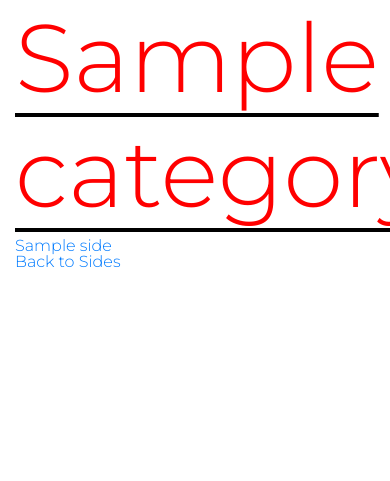
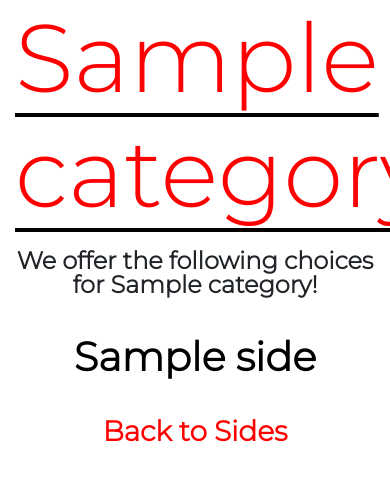
Before and after one commit to DKhubgit/Fatbird-Project, a Node server app: page /menu/sides/1 in a window 390 px wide; the page is wider, and only the part inside the window is pictured. Shown: the part 103-584 px from the top of that part. Run offline with Node 20, Linux system fonts and the light colour scheme; tables that the repository leaves empty hold one stand-in row (values such as "Sample post"); some libraries are stand-ins or nearby versions.

Commit message:
Added animations and styling to sides page, changed font size of title

```diff
--- a/public/css/styles.css
+++ b/public/css/styles.css
@@ -176,7 +176,7 @@ body {
 }
 
 .menu-title {
-    font-size: 400%;
+    font-size: 500%;
     color: red;
     font-weight: bold;
     text-align: center;
@@ -236,7 +236,7 @@ body {
 }
 
 .sauce-name {
-    font-size: 225%;
+    font-size: 250%;
     text-decoration: underline red 2px;
     text-underline-offset: 10%;
     padding-bottom: 1%;
@@ -344,15 +344,49 @@ body {
     text-underline-offset: 20%;
 }
 
-#sides-items-container {
+#side-items-container {
     display: grid;
     grid-template-columns: 1fr 1fr;
+
+}
+
+#side-select-text {
+    font-weight: bold;
+    font-size: 150%;
+    text-align: center;
 }
 
 #sides-backlink {
     text-align: center;
     margin: auto;
+    color: red;
+    font-weight: bold;
+    margin-bottom: 6%;
+    font-size: 175%;
+    position: relative;
+    top: -300px;
 }
+
+.side-item-title {
+    color: black;
+    text-align: center;
+    font-weight: bold;
+    font-size: 250%;
+    line-height: 3em;
+    position: relative;
+    top: -300px;
+}
+
+.side-item-link {
+    color: black;
+    text-align: center;
+}
+
+.side-item-link:hover {
+    color: red;
+    text-decoration: none;
+}
+
 
 /* Media Queries for Phones */
 @media screen and (max-width: 480px) {
@@ -363,12 +397,6 @@ body {
         padding-right: -8%;
         padding-left: -8%;
     }
-
-    /*
-    #hero-title {
-        display: none;
-    } */
-
 
     #hero-img {
         display: none;
@@ -418,6 +446,15 @@ body {
     #sides-category-header {
         margin-bottom: 5%;
     }
+
+    #side-title {
+        margin-bottom: 5%
+    }
+
+    #side-items-container {
+        grid-template-columns: 1fr;
+        grid-template-rows: 1fr;
+    }
 }
 
 /* Media Queiries for slightly larger phones */
@@ -449,6 +486,15 @@ body {
         grid-template-columns: 1fr;
         grid-template-rows: 1fr;
     }
+
+    #side-title {
+        margin-bottom: 5%
+    }
+
+    #side-items-container {
+        grid-template-columns: 1fr;
+        grid-template-rows: 1fr;
+    }
 }
 
 /* Specific media query for wing-info-container stacking */
@@ -468,6 +514,15 @@ body {
     }
 
     #sides-category-wrapper {
+        grid-template-columns: 1fr;
+        grid-template-rows: 1fr;
+    }
+
+    #side-title {
+        margin-bottom: 5%
+    }
+
+    #side-items-container {
         grid-template-columns: 1fr;
         grid-template-rows: 1fr;
     }
--- a/views/sides.handlebars
+++ b/views/sides.handlebars
@@ -1,12 +1,21 @@
 {{!-- This template displays an Individual Side Category --}}
 <div class="container-fluid" id="side-container">
     <h2 class="display-4" id="side-title">{{sideCategory.title}}</h2>
+    <h3 id="side-select-text">We offer the following choices for {{sideCategory.title}}!</h3>
     <div id="side-items-container">
         {{#each sideCategory.sides as |side|}}
         <div class="side-item">
-            <h3 class="side-item-title"> <a href="/menu/side/{{side.id}}">{{side.title}}</a></h3>
+            <h3 class="side-item-title"> <a class='side-item-link' href="/menu/side/{{side.id}}">{{side.title}}</a></h3>
         </div>
         {{/each}}
+        <a href="/menu/sides" id="sides-backlink">Back to Sides</a>
     </div>
-    <a href="/menu/sides" id="sides-backlink">Back to Sides</a>
+
 </div>
+<script src="https://cdnjs.cloudflare.com/ajax/libs/animejs/3.2.1/anime.min.js"></script>
+<script>
+    anime({
+        targets: ['.side-item-title', '#sides-backlink'],
+        translateY: 300
+    })
+</script>
```
